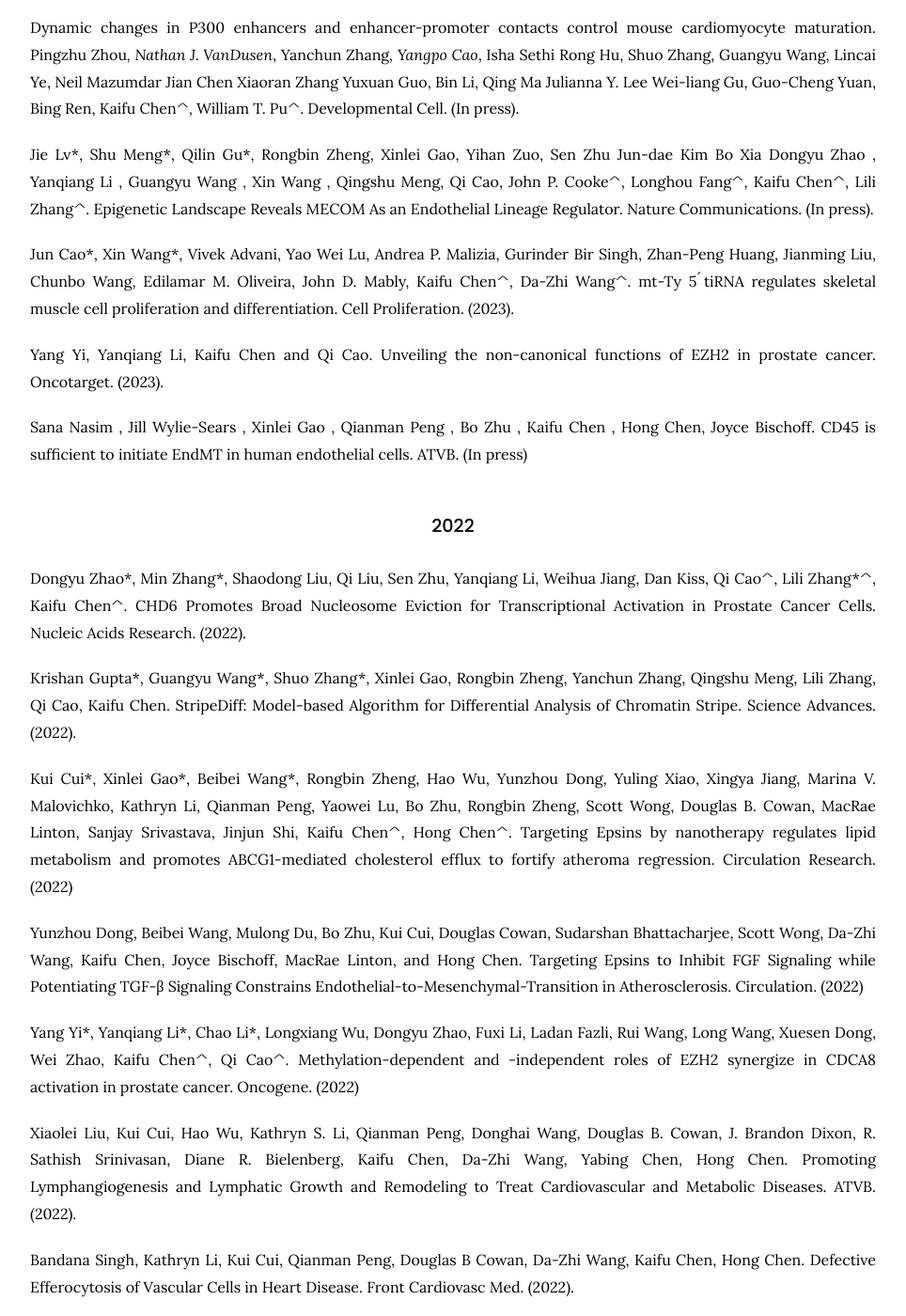
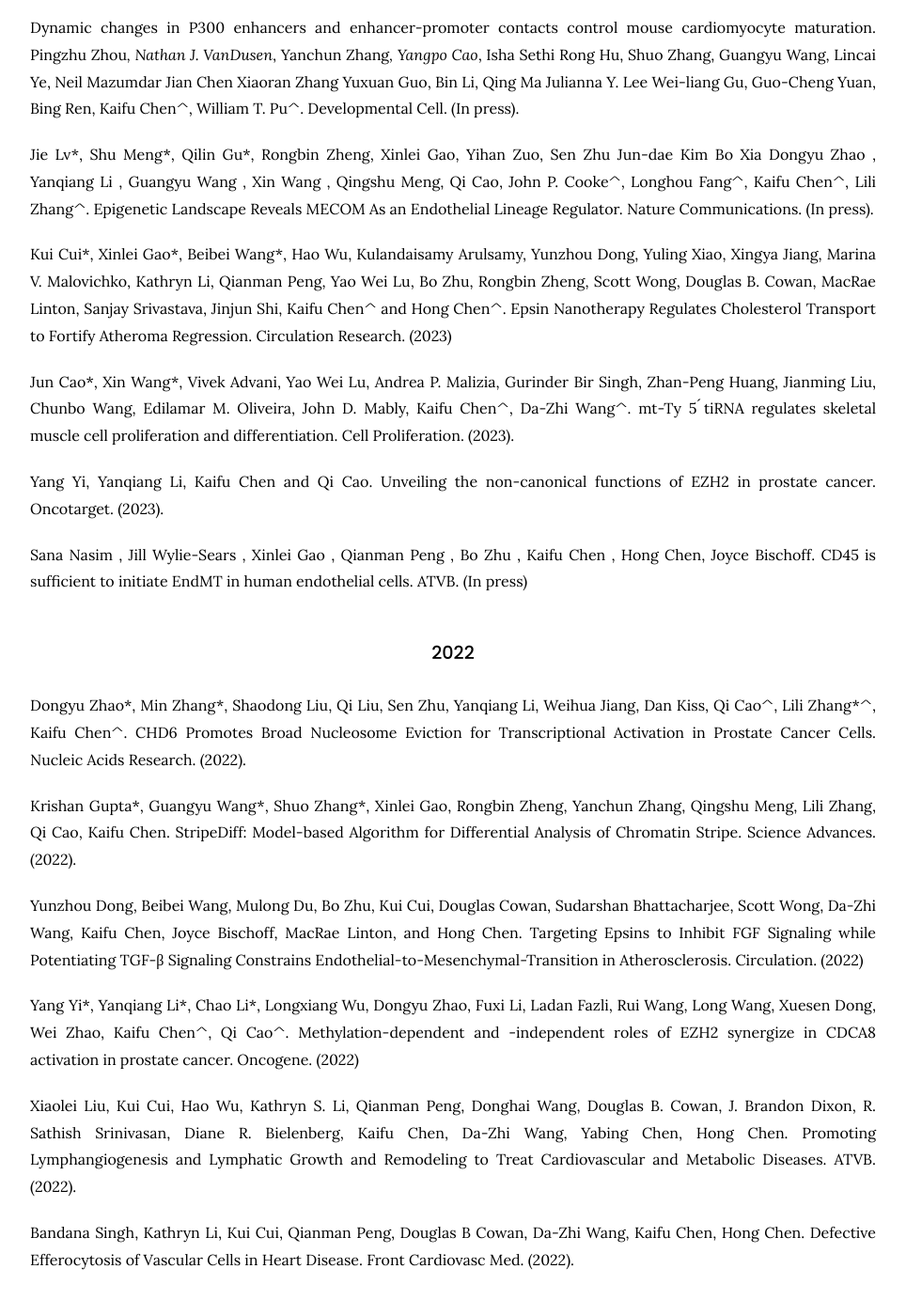
Before and after one commit to kaifuchenlab/kaifuchenlab.github.io, a Jekyll site: the page built from 3.publication/index.md, in a window 1280 px wide and 1400 px high, scrolled down 796 px. Shown: the whole window at 94% size, without its empty margins (158-1122 px from the left). Built offline with Jekyll 4.4.1, drawn with Linux system fonts in a browser that asks for light colours; part of the change alters nothing that is shown.

Commit message:
Update index.md

```diff
--- a/3.publication/index.md
+++ b/3.publication/index.md
@@ -29,6 +29,8 @@ Developmental Cell. (In press).
 
 Jie Lv\*, Shu Meng\*, Qilin Gu\*, Rongbin Zheng, Xinlei Gao, Yihan Zuo, Sen Zhu Jun-dae Kim Bo Xia Dongyu Zhao , Yanqiang Li , Guangyu Wang , Xin Wang , Qingshu Meng, Qi Cao, John P. Cooke^, Longhou Fang^, Kaifu Chen^, Lili Zhang^. Epigenetic Landscape Reveals MECOM As an Endothelial Lineage Regulator. Nature Communications. (In press).
 
+Kui Cui\*,  Xinlei Gao\*,  Beibei Wang\*,  Hao Wu,  Kulandaisamy Arulsamy,  Yunzhou Dong,  Yuling Xiao,  Xingya Jiang,  Marina V. Malovichko, Kathryn Li,  Qianman Peng,  Yao Wei Lu,  Bo Zhu,  Rongbin Zheng,  Scott Wong,  Douglas B. Cowan,  MacRae Linton,  Sanjay Srivastava, Jinjun Shi,  Kaifu Chen^ and  Hong Chen^. Epsin Nanotherapy Regulates Cholesterol Transport to Fortify Atheroma Regression. Circulation Research. (2023)
+
 Jun Cao\*, Xin Wang\*, Vivek Advani, Yao Wei Lu, Andrea P. Malizia, Gurinder Bir Singh, Zhan-Peng Huang, Jianming Liu, Chunbo Wang, Edilamar M. Oliveira, John D. Mably, Kaifu Chen^, Da-Zhi Wang^. mt-Ty 5 ́tiRNA regulates skeletal muscle cell proliferation and differentiation. Cell Proliferation. (2023).
 
 Yang Yi, Yanqiang Li, Kaifu Chen and Qi Cao. Unveiling the non-canonical functions of EZH2 in prostate cancer. Oncotarget. (2023).
@@ -43,9 +45,6 @@ Nucleic Acids Research. (2022).
 
 Krishan Gupta\*, Guangyu Wang\*, Shuo Zhang\*, Xinlei Gao, Rongbin Zheng, Yanchun Zhang, Qingshu Meng, Lili Zhang, Qi Cao, Kaifu Chen. StripeDiff: Model-based Algorithm for Differential Analysis of Chromatin Stripe.
 Science Advances. (2022).
-
-Kui Cui\*, Xinlei Gao\*, Beibei Wang\*, Rongbin Zheng, Hao Wu, Yunzhou Dong, Yuling Xiao, Xingya Jiang, Marina V. Malovichko, Kathryn Li, Qianman Peng, Yaowei Lu, Bo Zhu, Rongbin Zheng, Scott Wong, Douglas B. Cowan, MacRae Linton, Sanjay Srivastava, Jinjun Shi, Kaifu Chen^, Hong Chen^. Targeting Epsins by nanotherapy regulates lipid metabolism and promotes ABCG1-mediated cholesterol efflux to fortify atheroma regression.
-Circulation Research. (2022)
 
 Yunzhou Dong, Beibei Wang, Mulong Du, Bo Zhu, Kui Cui, Douglas Cowan, Sudarshan Bhattacharjee, Scott Wong, Da-Zhi Wang, Kaifu Chen, Joyce Bischoff, MacRae Linton, and Hong Chen. Targeting Epsins to Inhibit FGF Signaling while Potentiating TGF-β Signaling Constrains Endothelial-to-Mesenchymal-Transition in Atherosclerosis.
 Circulation. (2022)
```
